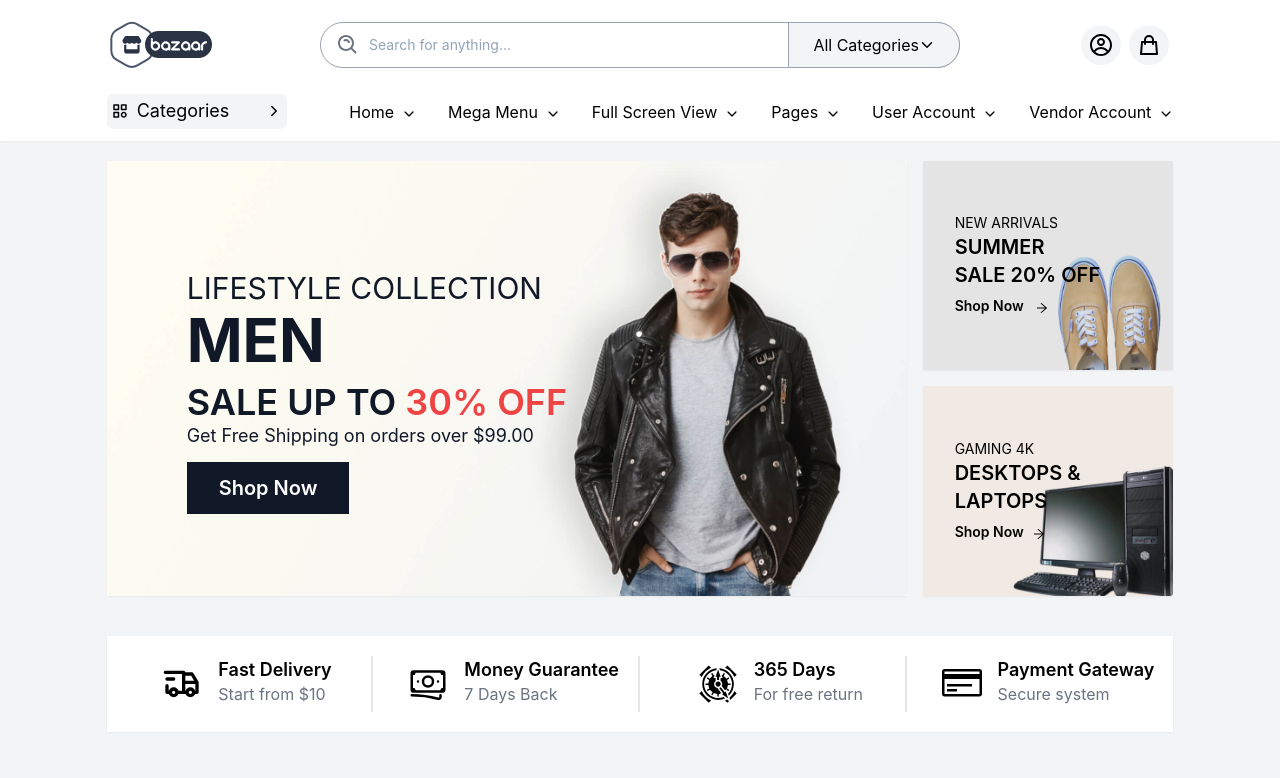
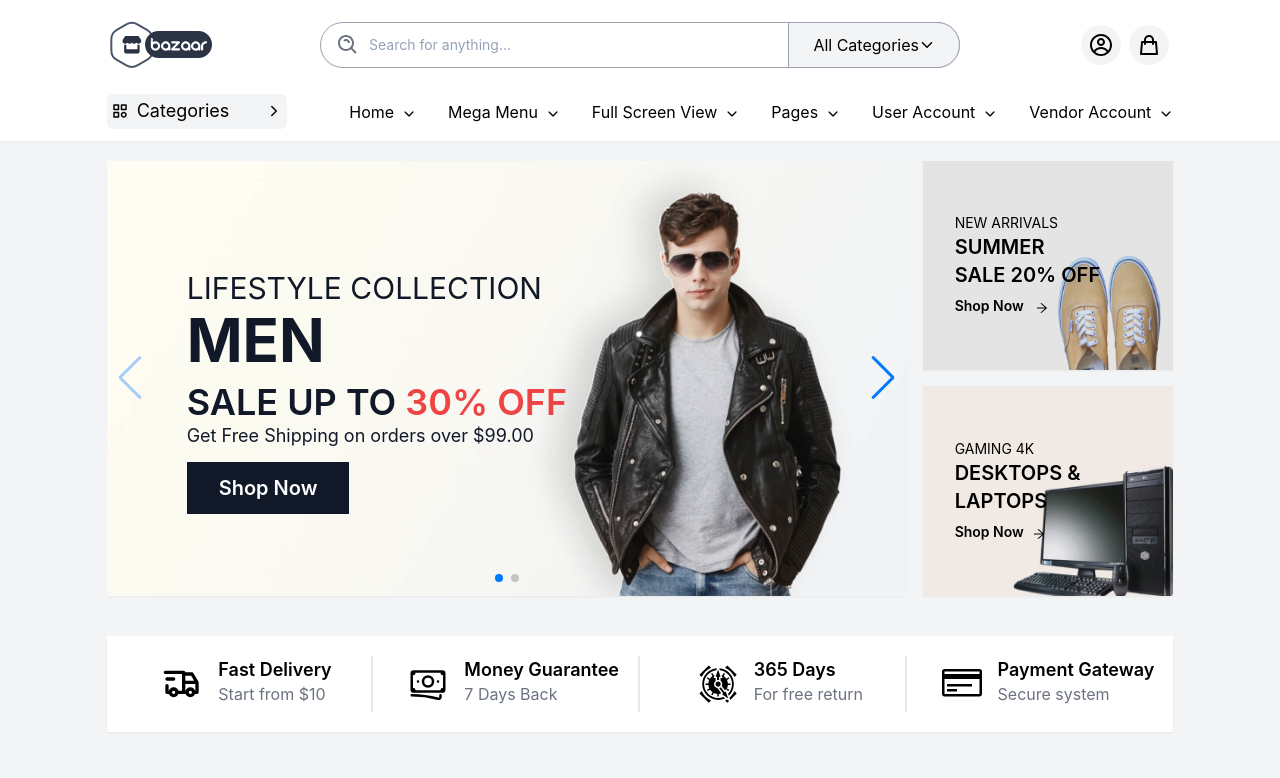
Before and after one commit to d3v-tushar/pandababa-ecommerce, a React (Create React App) app: page / in a window 1280 px wide. Shown: the top 778 px of the page. Built offline with nearby package versions, Linux system fonts and the light colour scheme; grey boxes are pictures that could not be loaded.

Commit message:
MainSlider Added

```diff
--- a/package.json
+++ b/package.json
@@ -13,6 +13,7 @@
     "react-icons": "^4.7.1",
     "react-router-dom": "^6.8.1",
     "react-scripts": "5.0.1",
+    "swiper": "^9.0.5",
     "web-vitals": "^2.1.4"
   },
   "scripts": {
--- a/src/App.css
+++ b/src/App.css
@@ -36,3 +36,21 @@
     transform: rotate(360deg);
   }
 }
+
+.link-underline {
+  border-bottom-width: 0;
+  background-image: linear-gradient(transparent, transparent), linear-gradient(#fff, #fff);
+  background-size: 0 2px;
+  background-position: 0 100%;
+  background-repeat: no-repeat;
+  transition: background-size .4s ease-in-out;
+}
+
+.link-underline-black {
+  background-image: linear-gradient(transparent, transparent), linear-gradient(rgb(33, 33, 33), rgb(33, 33, 33))
+}
+
+.link-underline:hover {
+  background-size: 100% 2px;
+  background-position: 0 100%
+}
--- a/src/components/DealsOfTheDay/DealsOfTheDay.js
+++ b/src/components/DealsOfTheDay/DealsOfTheDay.js
@@ -10,7 +10,7 @@ const DealsOfTheDay = () => {
                 <div>
                 <a className="text-sm font-semibold" href="/market-2#">
                 <p className="flex justify-center items-center">
-                  <span className='text-md'>More Products</span>
+                  <span className='text-md link link-underline link-underline-black text-black'>More Products</span>
                   <span className="mt-3 mb-2 mx-2">
                     <AiOutlineArrowRight />
                   </span>
--- a/src/components/MainBanner/MainBanner.js
+++ b/src/components/MainBanner/MainBanner.js
@@ -3,13 +3,15 @@ import { AiOutlineArrowRight } from "react-icons/ai";
 import bannerimg from "../../assets/banner/banner-15.jpg";
 import bannerimg2 from "../../assets/banner/banner-16.jpg";
 import bannerimg3 from "../../assets/banner/banner-17.jpg";
+import MainSlider from "../MainSlider/MainSlider";
 
 const MainBanner = () => {
   return (
     <section className="mt-5 mb-10">
       <div className="grid grid-cols-4">
         <div className="col-span-3 rounded-sm shadow-sm bg-inherit relative">
-          <img className="" src={bannerimg} alt="" />
+          <MainSlider/>
+          {/* <img className="" src={bannerimg} alt="" />
           <div className="absolute top-[25%] left-20 uppercase text-left text-gray-900">
             <h4 className="text-3xl font-normal mb-1">Lifestyle collection</h4>
             <h1 className="text-6xl font-bold mb-3">Men</h1>
@@ -26,7 +28,7 @@ const MainBanner = () => {
             >
               Shop Now
             </button>
-          </div>
+          </div> */}
         </div>
         <div className="col-span-1 grid grid-cols-1 gap-y-4 items-stretch pl-4">
           <div className="relative w-full flex items-stretch shadow-sm">
--- /dev/null
+++ b/src/components/MainSlider/MainSlider.js
@@ -0,0 +1,74 @@
+import React from 'react';
+import bannerimg from "../../assets/banner/banner-15.jpg";
+import bannerimg2 from "../../assets/banner/banner-25.jpg";
+// Import Swiper React components
+import { Swiper, SwiperSlide } from 'swiper/react';
+// Import Swiper styles
+import 'swiper/css';
+// import Swiper core and required modules
+import { Navigation, Pagination, Scrollbar, A11y } from 'swiper';
+// Import Swiper styles
+import 'swiper/css';
+import 'swiper/css/navigation';
+import 'swiper/css/pagination';
+import 'swiper/css/scrollbar';
+
+const MainSlider = () => {
+    return (
+    <Swiper
+      modules={[Navigation, Pagination, Scrollbar, A11y]}
+      slidesPerView={1}
+      navigation
+      pagination={{ clickable: true }}
+      onSlideChange={() => console.log('slide change')}
+      onSwiper={(swiper) => console.log(swiper)}
+    >
+      <SwiperSlide>
+        <>
+        <img className="" src={bannerimg} alt="" />
+          <div className="absolute top-[25%] left-20 uppercase text-left text-gray-900">
+            <h4 className="text-3xl font-normal mb-1">Lifestyle collection</h4>
+            <h1 className="text-6xl font-bold mb-3">Men</h1>
+            <h4 className="text-4xl font-semibold">
+              SALE UP TO <span className="text-red-500">30% OFF</span>
+            </h4>
+            <p className="text-lg normal-case">
+              Get Free Shipping on orders over $99.00
+            </p>
+            <button
+              className="bg-gray-900 font-semibold text-white text-xl px-8 py-3 my-3"
+              tabindex="0"
+              type="button"
+            >
+              Shop Now
+            </button>
+          </div>
+        </>
+      </SwiperSlide>
+      <SwiperSlide>
+        <>
+        <img className="" src={bannerimg2} alt="" />
+          <div className="absolute top-[25%] left-20 uppercase text-left text-gray-900">
+            <h4 className="text-3xl font-normal mb-1">Lifestyle collection</h4>
+            <h1 className="text-6xl font-bold mb-3">Men</h1>
+            <h4 className="text-4xl font-semibold">
+              SALE UP TO <span className="text-red-500">30% OFF</span>
+            </h4>
+            <p className="text-lg normal-case">
+              Get Free Shipping on orders over $99.00
+            </p>
+            <button
+              className="bg-gray-900 font-semibold text-white text-xl px-8 py-3 my-3"
+              tabindex="0"
+              type="button"
+            >
+              Shop Now
+            </button>
+          </div>
+        </>
+      </SwiperSlide>
+    </Swiper>
+    );
+};
+
+export default MainSlider;
```
Also changed, not shown: 1 other file (tests, documents, lock files or other folders).
